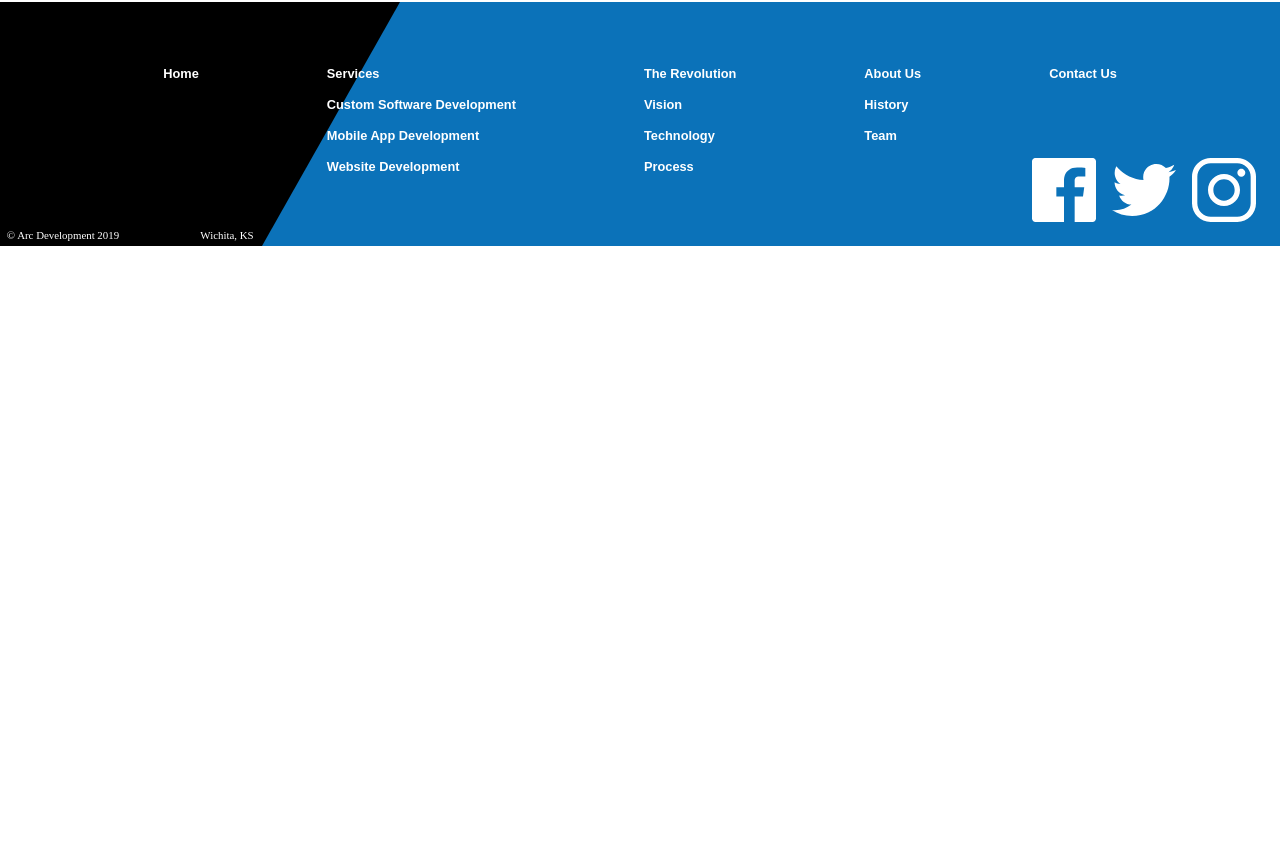
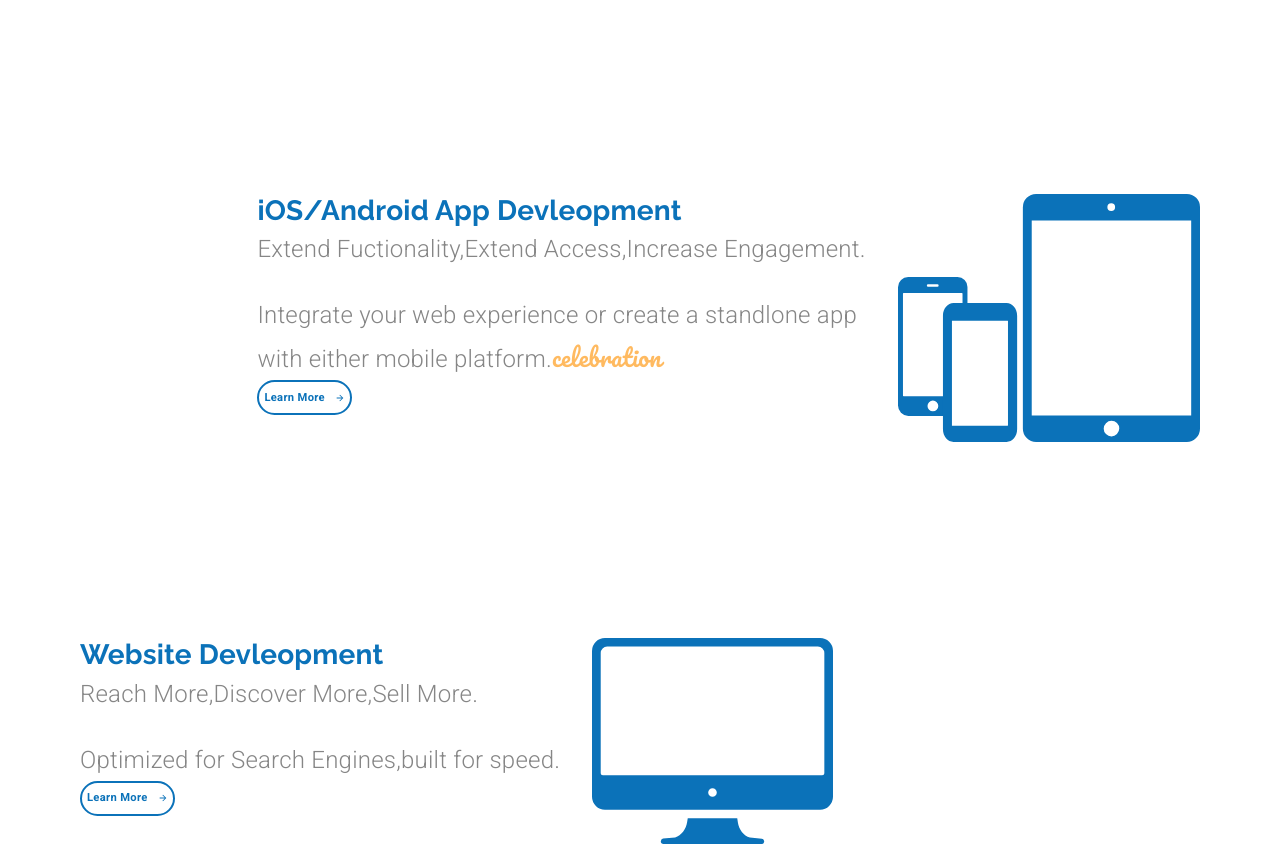
Before and after one commit to abhinavsiwal/Material-Ui-Website, a React (Create React App) app: page / in a window 1280 px wide. Shown: the part 1356-2202 px from the top of the page. Before the commit the page ends 1602 px from the top, so only its background shows below. Built offline with nearby package versions, Linux system fonts and the light colour scheme.

Commit message:
Home-Services-Page

```diff
--- a/src/components/Home/LandingPage.js
+++ b/src/components/Home/LandingPage.js
@@ -2,9 +2,11 @@
 import Lottie from "react-lottie";
 import animationData from "../../animations/landinganimation/data";
 import { makeStyles, useTheme } from "@material-ui/core/styles";
-import { Grid, Button, Typography,useMediaQuery } from "@material-ui/core";
+import { Grid, Button, Typography, useMediaQuery } from "@material-ui/core";
 import ButtonArrow from "./ButtonArrow";
-import customSoftwareIcon from '../../assets/Custom Software Icon.svg'
+import customSoftwareIcon from "../../assets/Custom Software Icon.svg";
+import mobileAppIcon from "../../assets/mobileIcon.svg";
+import websiteIcon from '../../assets/websiteIcon.svg'
 
 const useStyles = makeStyles((theme) => ({
   animation: {
@@ -42,7 +44,7 @@
     [theme.breakpoints.down("xs")]: {
       marginLeft: 0,
     },
-},
+  },
   mainContainer: {
     marginTop: "5em",
     [theme.breakpoints.down("md")]: {
@@ -52,40 +54,40 @@
       marginTop: "2em",
     },
   },
-  spanText:{
-    fontFamily:"Pacifico",
-    color:theme.palette.common.orange,
-},
-learnButton:{
+  spanText: {
+    fontFamily: "Pacifico",
+    color: theme.palette.common.orange,
+  },
+  learnButton: {
     ...theme.typography.learnButton,
-    fontSize:"0.7rem",
-    height:35,
-    padding:5,
-    [theme.breakpoints.down("sm")]:{
-      marginBottom:"2em"
-    }
-},
-subtitle:{
-    marginBottom:"1em",
-},
-icon:{
-    marginLeft:"2em",
-    [theme.breakpoints.down("xs")]:{
-        marginLeft:0,
-    }
-},
-serviceContainer:{
-    marginTop:"12em",
-    [theme.breakpoints.down("sm")]:{
-      padding:25,
-    }
-}
+    fontSize: "0.7rem",
+    height: 35,
+    padding: 5,
+    [theme.breakpoints.down("sm")]: {
+      marginBottom: "2em",
+    },
+  },
+  subtitle: {
+    marginBottom: "1em",
+  },
+  icon: {
+    marginLeft: "2em",
+    [theme.breakpoints.down("xs")]: {
+      marginLeft: 0,
+    },
+  },
+  serviceContainer: {
+    marginTop: "12em",
+    [theme.breakpoints.down("sm")]: {
+      padding: 25,
+    },
+  },
 }));
 
 const LandingPage = () => {
   const classes = useStyles();
   const theme = useTheme();
-  const matchesSM=useMediaQuery(theme.breakpoints.down("sm"));
+  const matchesSM = useMediaQuery(theme.breakpoints.down("sm"));
 
   const defaultOptions = {
     loop: true,
@@ -94,12 +96,11 @@
     rendererSettings: {
       preserveAspectRatio: "xMidYMid slice",
     },
-
   };
   return (
     <Grid container direction="column" className={classes.mainContainer}>
       {/* -----Hero Block----- */}
-      <Grid item>
+      <Grid item style={{ width: "100%" }}>
         <Grid container justifyContent="flex-end" alignItems="center">
           <Grid item sm>
             <Typography
@@ -139,8 +140,20 @@
         </Grid>
       </Grid>
       {/* -----Services Block----- */}
-      <Grid container direction="row" className={classes.serviceContainer} justifyContent={matchesSM ?"center":undefined} >
-        <Grid item style={{marginLeft: matchesSM ?0:"5em",textAlign:matchesSM?"center":undefined}}>
+      {/* -----Custom Software----- */}
+      <Grid
+        container
+        direction="row"
+        className={classes.serviceContainer}
+        justifyContent={matchesSM ? "center" : undefined}
+      >
+        <Grid
+          item
+          style={{
+            marginLeft: matchesSM ? 0 : "5em",
+            textAlign: matchesSM ? "center" : undefined,
+          }}
+        >
           <Typography variant="h4">Custom Software Devleopment</Typography>
           <Typography variant="subtitle1" className={classes.subtitle}>
             Save Energy,Save Time,Save Money,
@@ -159,7 +172,90 @@
           </Button>
         </Grid>
         <Grid item>
-            <img  className={classes.icon} alt="Custom software icon" src={customSoftwareIcon} />
+          <img
+            className={classes.icon}
+            alt="Custom software icon"
+            src={customSoftwareIcon}
+          />
+        </Grid>
+      </Grid>
+      {/* -----iOS/Mobile app developemet----- */}
+      <Grid
+        container
+        direction="row"
+        className={classes.serviceContainer}
+        justifyContent={matchesSM ? "center" : "flex-end"}
+      >
+        <Grid
+          item
+          style={{
+            textAlign: matchesSM ? "center" : undefined,
+          }}
+        >
+          <Typography variant="h4">iOS/Android App Devleopment</Typography>
+          <Typography variant="subtitle1" className={classes.subtitle}>
+            Extend Fuctionality,Extend Access,Increase Engagement.
+          </Typography>
+          <Typography variant="subtitle1">
+            Integrate your web experience or create a standlone app
+            {matchesSM ? null : <br />}
+            with either mobile platform.
+            <span className={classes.spanText}>celebration</span>
+          </Typography>
+          <Button variant="outlined" className={classes.learnButton}>
+            <span style={{ marginRight: 10 }}> Learn More</span>
+            <ButtonArrow
+              width={10}
+              height={10}
+              fill={theme.palette.common.blue}
+            />
+          </Button>
+        </Grid>
+
+        <Grid item style={{ marginRight: matchesSM ? 0 : "5em" }}>
+          <img
+            className={classes.icon}
+            alt="Mobile app icon"
+            src={mobileAppIcon}
+          />
+        </Grid>
+      </Grid>
+      {/* ----Websites Block----- */}
+      <Grid
+        container
+        direction="row"
+        className={classes.serviceContainer}
+        justifyContent={matchesSM ? "center" : undefined}
+      >
+        <Grid
+          item
+          style={{
+            marginLeft: matchesSM ? 0 : "5em",
+            textAlign: matchesSM ? "center" : undefined,
+          }}
+        >
+          <Typography variant="h4">Website Devleopment</Typography>
+          <Typography variant="subtitle1" className={classes.subtitle}>
+            Reach More,Discover More,Sell More.
+          </Typography>
+          <Typography variant="subtitle1">
+            Optimized for Search Engines,built for speed.
+          </Typography>
+          <Button variant="outlined" className={classes.learnButton}>
+            <span style={{ marginRight: 10 }}> Learn More</span>
+            <ButtonArrow
+              width={10}
+              height={10}
+              fill={theme.palette.common.blue}
+            />
+          </Button>
+        </Grid>
+        <Grid item>
+          <img
+            className={classes.icon}
+            alt="Website icon"
+            src={websiteIcon}
+          />
         </Grid>
       </Grid>
     </Grid>
--- a/src/components/UI/Footer.js
+++ b/src/components/UI/Footer.js
@@ -112,7 +112,7 @@
               }}
               to="/mobile-apps"
             >
-              Mobile App Development
+             iOS/Mobile App Development
             </Grid>
             <Grid
               item
--- a/src/components/UI/Header.js
+++ b/src/components/UI/Header.js
@@ -144,7 +144,7 @@
   const menuOptions = [
     { name: "Services", link: "/services" },
     { name: "Custom Software Development", link: "/custom-software" },
-    { name: "Mobile App Development", link: "/mobile-apps" },
+    { name: "iOS/Mobile App Development", link: "/mobile-apps" },
     { name: "Website Development", link: "/websites" },
   ];
 
```
